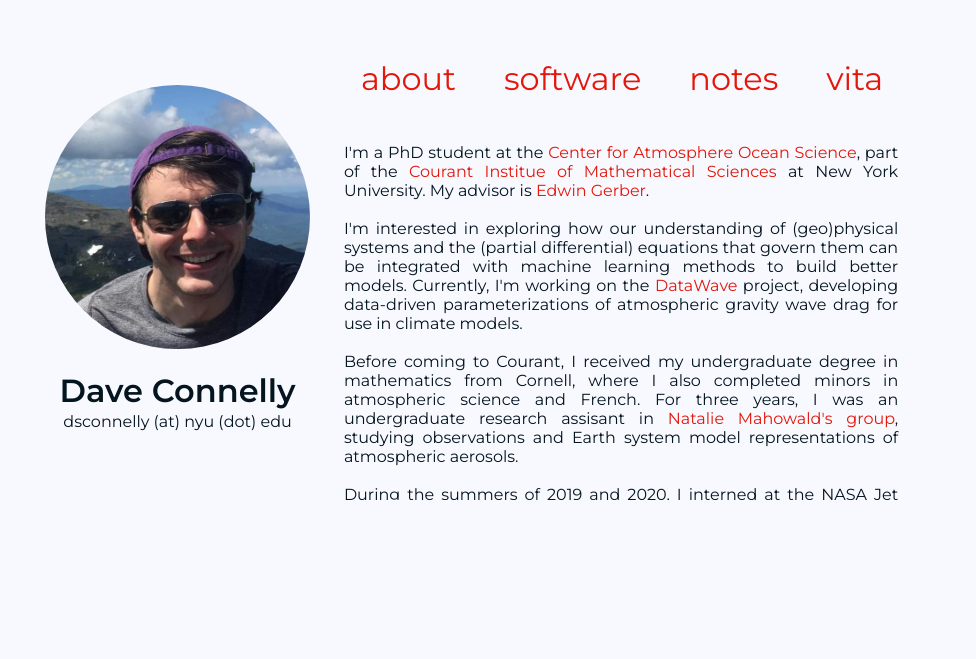
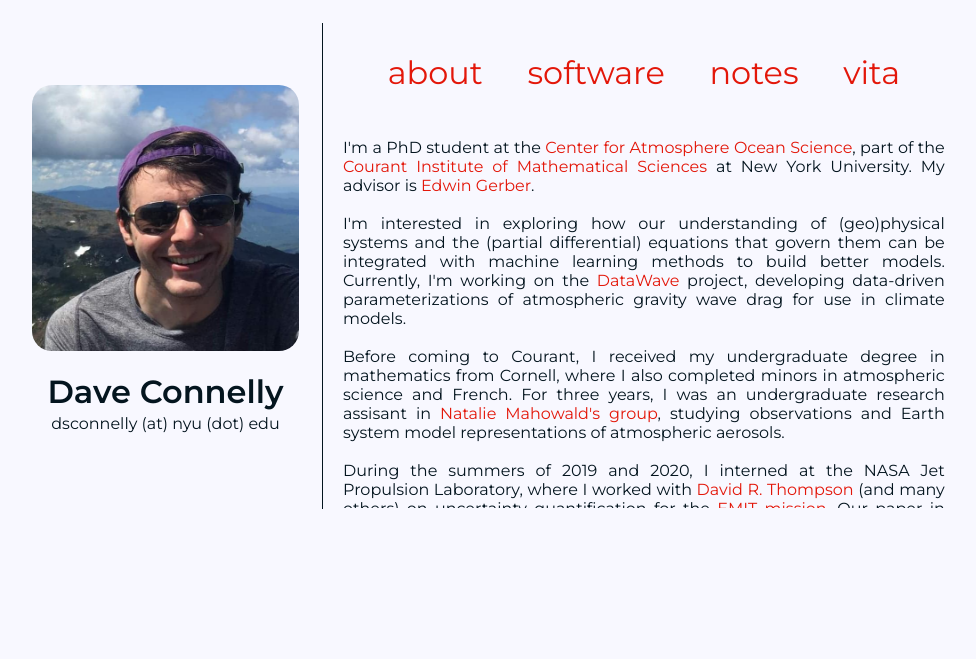
Before and after one commit to dsconnelly/dsconnelly.github.io, a plain HTML site: page index.html in a window 1280 px wide. Shown: the part 134-793 px from the top of the page, without its empty margins (154-1130 px from the left). Drawn offline with Linux system fonts and the light colour scheme.

Commit message:
more polished version

```diff
--- a/css/index.css
+++ b/css/index.css
@@ -3,6 +3,7 @@
     --red: #E3170A;
     --white: #F8F8FF;
 
+    --border-color: black;
     --border-color: #F8F8FF;
 }
 
@@ -32,13 +33,14 @@ body {
 /* divs and layout */
 
 #container {
-    height: 60%;
-    width: 70%;
+    height: 62%;
+    width: 72%;
+    padding: 2%;
 
     display: flex;
-    align-items: center;
 
     border: 1px solid var(--border-color);
+    border-radius: 20px;
 }
 
 #info {
@@ -60,7 +62,13 @@ body {
     display: flex;
     flex-direction: column;
 
-    border: 1px solid var(--border-color);
+    box-sizing: border-box;
+    padding-left: 2.05%;
+    /* padding-right: 2.1%; */
+    margin-left: 2.5%;
+
+    border-left: 1px solid var(--black);
+    /* border: 1px solid var(--border-color); */
 }
 
 #nav {
@@ -77,16 +85,14 @@ body {
 #content {
     height: 80%;
     width: 100%;
+    margin: 0;
+    padding: 0;
 
     display: flex;
     flex-direction: column;
 
     text-align: justify;
     overflow-y: scroll;
-
-    box-sizing: border-box;
-    padding-left: 5%;
-    padding-right: 5%;
 
     border: 1px solid var(--border-color);
 }
@@ -140,5 +146,5 @@ li + li {
 #headshot {
     width: 100%;
 
-    border-radius: 50%;
+    border-radius: 20px;
 }
--- a/pages/about.html
+++ b/pages/about.html
@@ -1,7 +1,7 @@
 <p>
     I'm a PhD student at the <a href="https://caos.cims.nyu.edu/dynamic/">
     Center for Atmosphere Ocean Science</a>, part of the
-    <a href="https://cims.nyu.edu">Courant Institue of Mathematical Sciences</a>
+    <a href="https://cims.nyu.edu">Courant Institute of Mathematical Sciences</a>
     at New York University. My advisor is
     <a href="https://edwinpgerber.github.io/">Edwin Gerber</a>.
 </p>
@@ -35,7 +35,7 @@
 </p>
 
 <p>
-    Outside of academic life, I'm a musician, an baker, and an avid soccer fan.
+    Outside of academic life, I'm a musician, a baker, and an avid soccer fan.
     I'm also fascinated by linguistics, espcially phonetics and historical
     reconstruction.
 </p>
```
Also changed, not shown: pages/notes.html (+4 -4 lines), pages/vita.html (+2 -2 lines).
